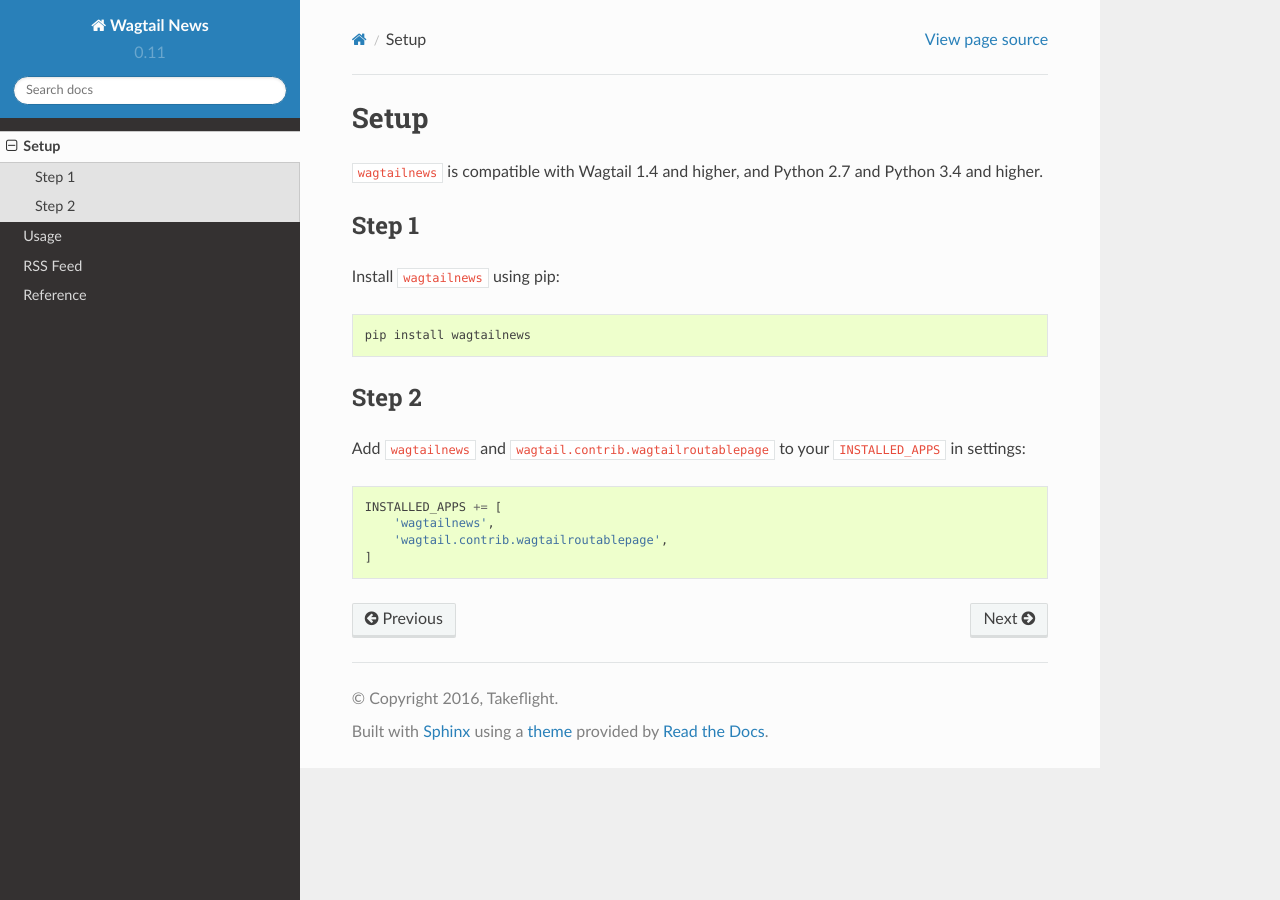
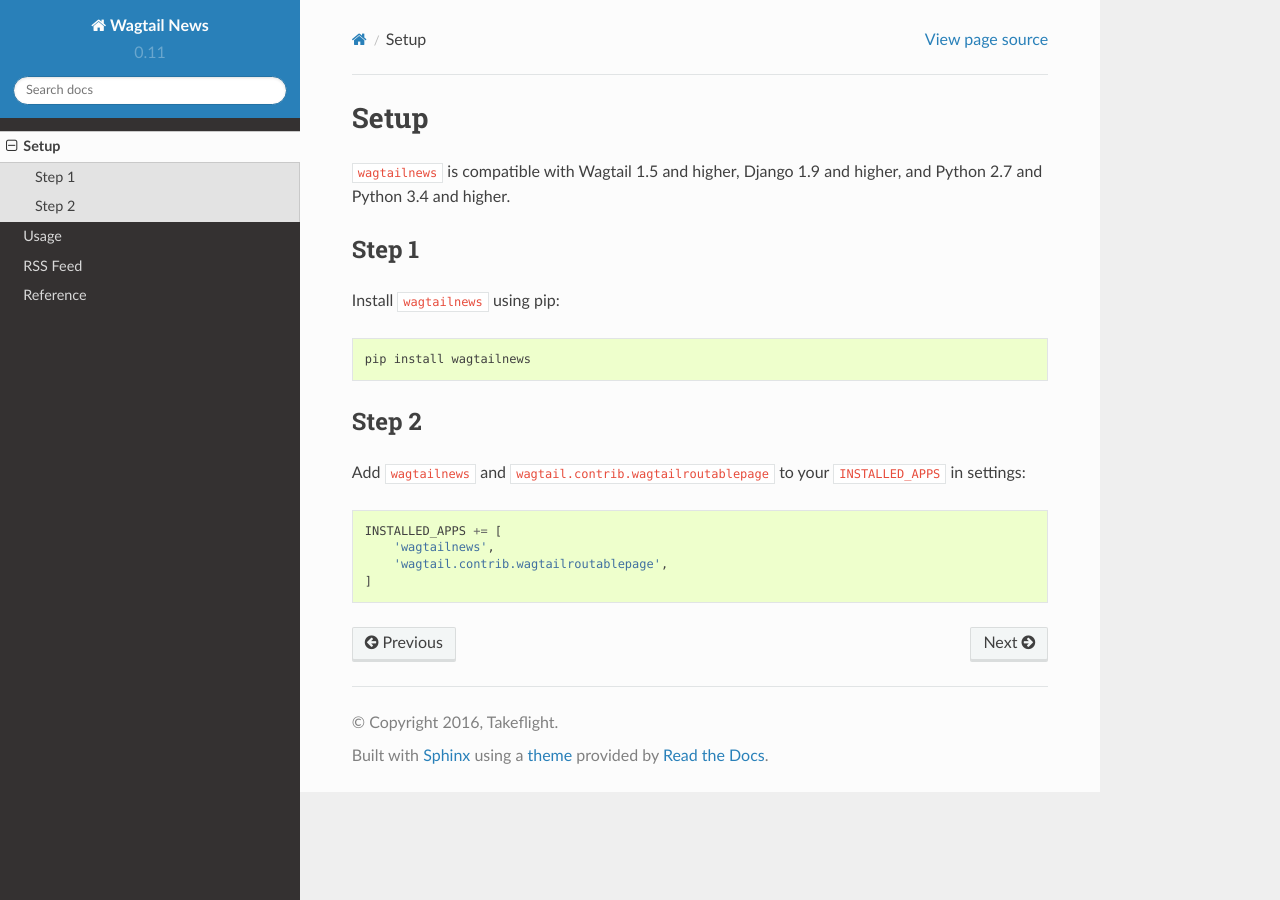
Before and after one commit to neon-jungle/wagtailnews, a Sphinx documentation site: the page built from docs/setup.rst, in a window 1280 px wide. Built offline with Sphinx 7.4.7 and the Read the Docs theme 2.0.0, drawn with Linux system fonts in a browser that asks for light colours.

Commit message:
Test against Wagtail 1.5, 1.6, Django 1.9, 1.10
These have been released now and should be supported.

```diff
--- a/docs/setup.rst
+++ b/docs/setup.rst
@@ -4,7 +4,8 @@
 Setup
 =====
 
-``wagtailnews`` is compatible with Wagtail 1.4 and higher,
+``wagtailnews`` is compatible with Wagtail 1.5 and higher,
+Django 1.9 and higher,
 and Python 2.7 and Python 3.4 and higher.
 
 Step 1
```
Also changed, not shown: 1 other file.
